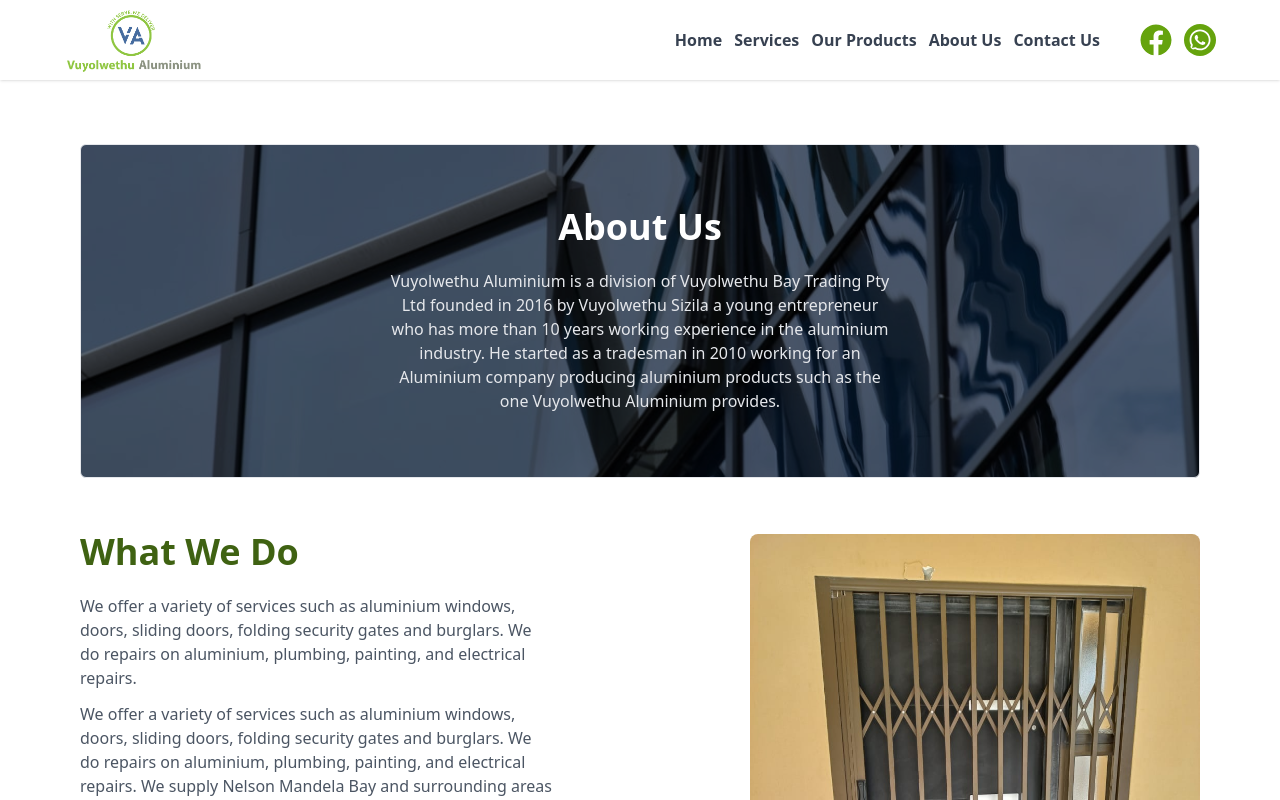
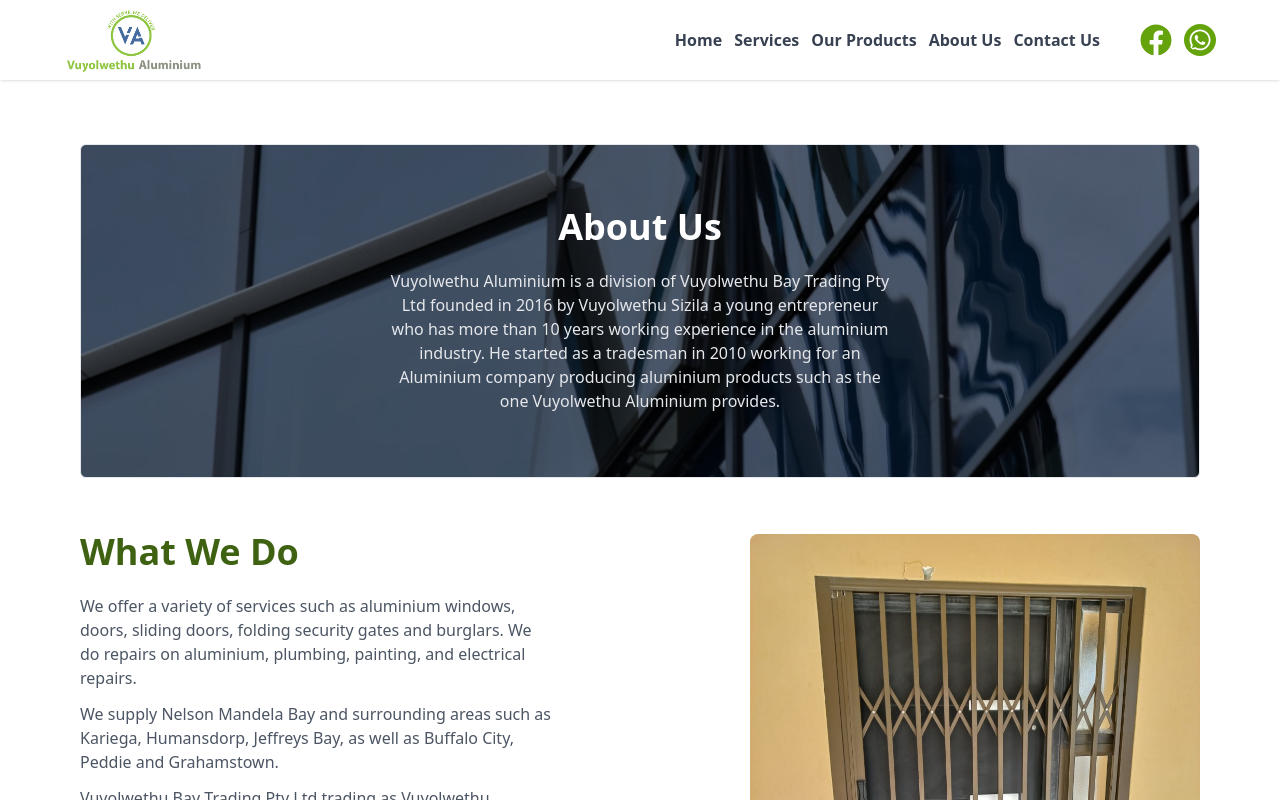
Before and after one commit to PhilaniNcube/vuyolwethu, a Next.js app: page /about in a window 1280 px wide. Shown: the top 800 px of the page. Built offline with nearby package versions, Linux system fonts and the light colour scheme.

Commit message:
Update about.jsx

```diff
--- a/pages/about.jsx
+++ b/pages/about.jsx
@@ -36,12 +36,7 @@
               on aluminium, plumbing, painting, and electrical repairs.
             </p>
             <p className="mt-3 w-full text-base font-normal leading-6 text-gray-600 xl:w-9/12">
-              We offer a variety of services such as aluminium windows, doors,
-              sliding doors, folding security gates and burglars. We do repairs
-              on aluminium, plumbing, painting, and electrical repairs. We
-              supply Nelson Mandela Bay and surrounding areas such as Kariega,
-              Humansdorp, Jeffreys Bay, as well as Buffalo City, Peddie and
-              Grahamstown.
+            We supply Nelson Mandela Bay and surrounding areas such as Kariega, Humansdorp, Jeffreys Bay, as well as Buffalo City, Peddie and Grahamstown.
             </p>
             <p className="mt-3 w-full text-base font-normal leading-6 text-gray-600 xl:w-9/12">
               Vuyolwethu Bay Trading Pty Ltd trading as Vuyolwethu Aluminium is
```
